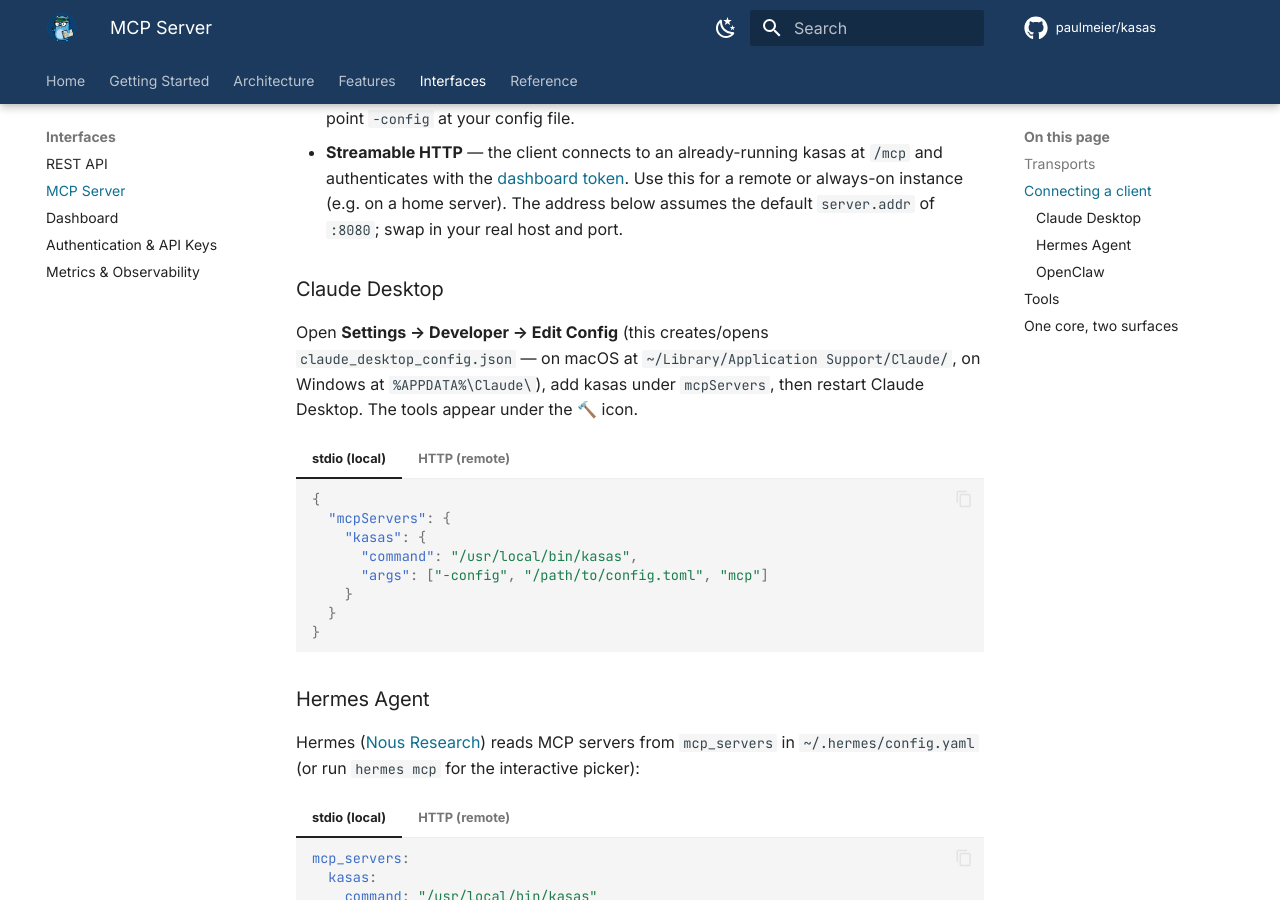
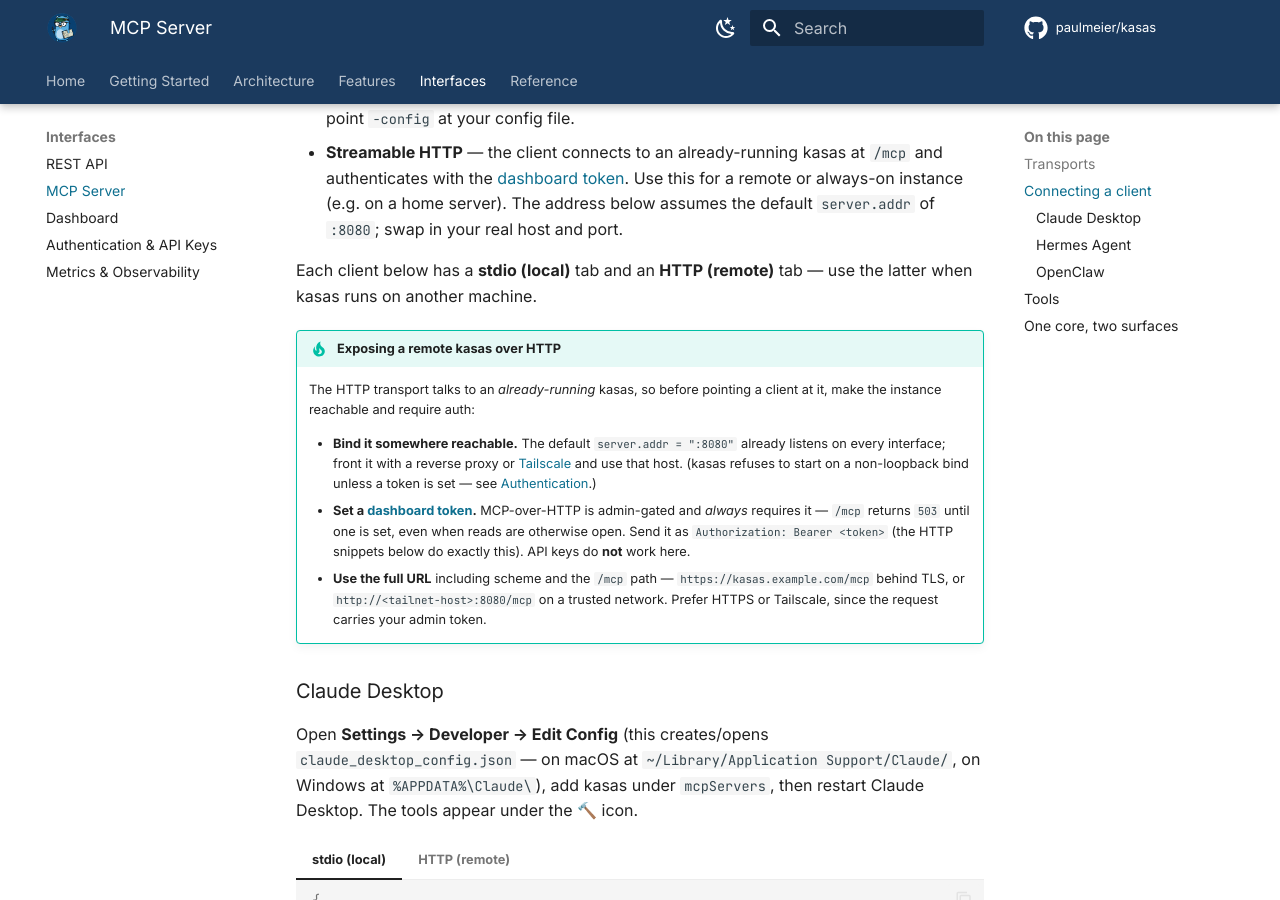
Before and after one commit to paulmeier/kasas, an MkDocs documentation site: the page built from docs/interfaces/mcp.md, in a window 1280 px wide and 900 px high, scrolled down 917 px. Built offline with MkDocs 1.6.1 and Material for MkDocs 9.7.7, drawn with Linux system fonts in a browser that asks for light colours; comment, search, counter and statistics services are not loaded.

Commit message:
docs(mcp): expand the remote-server (HTTP) connection guidance
The per-client HTTP tabs were easy to miss (Material shows the stdio tab
first), and nothing covered the server-side setup a remote kasas needs.
Add a "remote kasas over HTTP" callout: reachable bind, the mandatory
dashboard token (MCP-over-HTTP is admin-gated, /mcp 503s without one),
and the full URL/TLS/Tailscale guidance. Point readers to the HTTP tab.

Co-Authored-By: Claude Opus 4.8 <noreply@anthropic.com>

```diff
--- a/docs/interfaces/mcp.md
+++ b/docs/interfaces/mcp.md
@@ -39,6 +39,27 @@ runs kasas:
   and authenticates with the [dashboard token](authentication.md). Use this for a
   remote or always-on instance (e.g. on a home server). The address below assumes
   the default `server.addr` of `:8080`; swap in your real host and port.
+
+Each client below has a **stdio (local)** tab and an **HTTP (remote)** tab — use
+the latter when kasas runs on another machine.
+
+!!! tip "Exposing a remote kasas over HTTP"
+    The HTTP transport talks to an *already-running* kasas, so before pointing a
+    client at it, make the instance reachable and require auth:
+
+    - **Bind it somewhere reachable.** The default `server.addr = ":8080"` already
+      listens on every interface; front it with a reverse proxy or
+      [Tailscale](../getting-started/deployment.md#tailscale) and use that
+      host. (kasas refuses to start on a non-loopback bind unless a token is set —
+      see [Authentication](authentication.md).)
+    - **Set a [dashboard token](authentication.md).** MCP-over-HTTP is admin-gated
+      and *always* requires it — `/mcp` returns `503` until one is set, even when
+      reads are otherwise open. Send it as `Authorization: Bearer <token>` (the
+      HTTP snippets below do exactly this). API keys do **not** work here.
+    - **Use the full URL** including scheme and the `/mcp` path —
+      `https://kasas.example.com/mcp` behind TLS, or `http://<tailnet-host>:8080/mcp`
+      on a trusted network. Prefer HTTPS or Tailscale, since the request carries
+      your admin token.
 
 ### Claude Desktop
 
```
